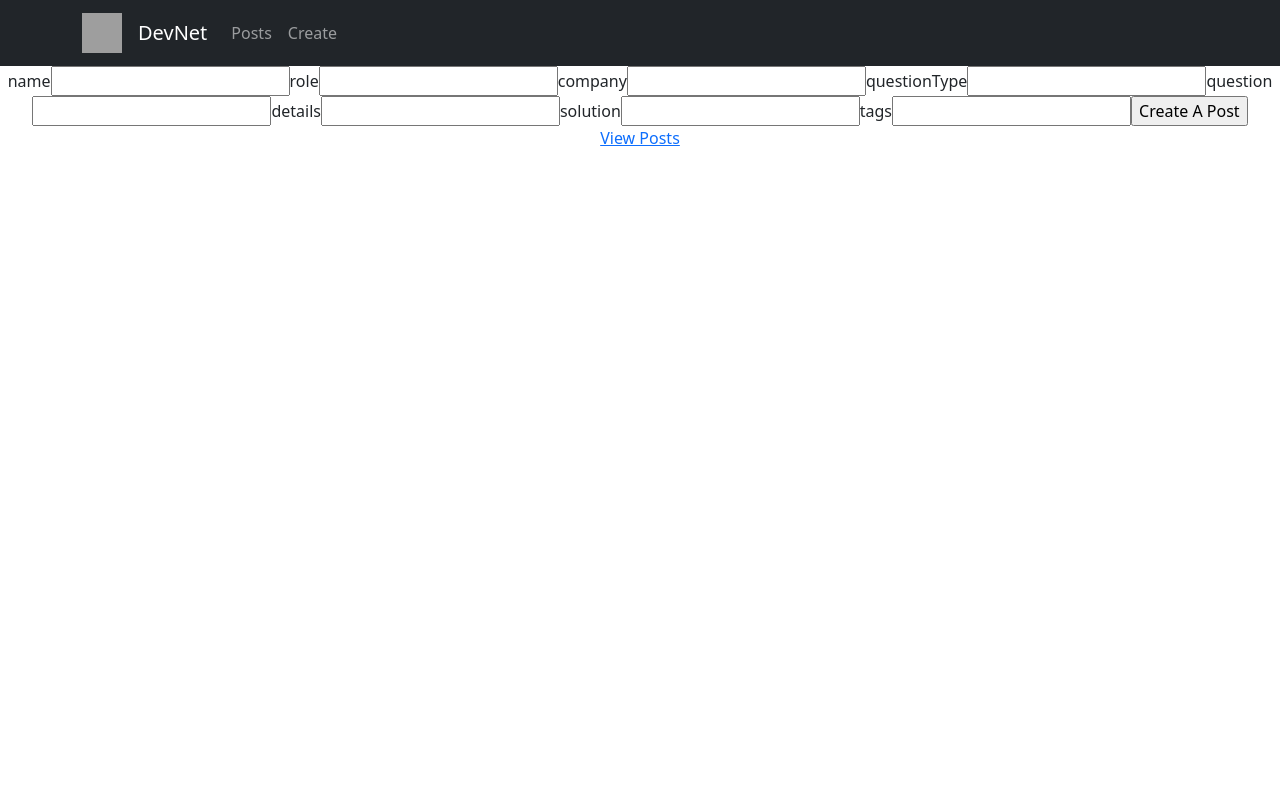
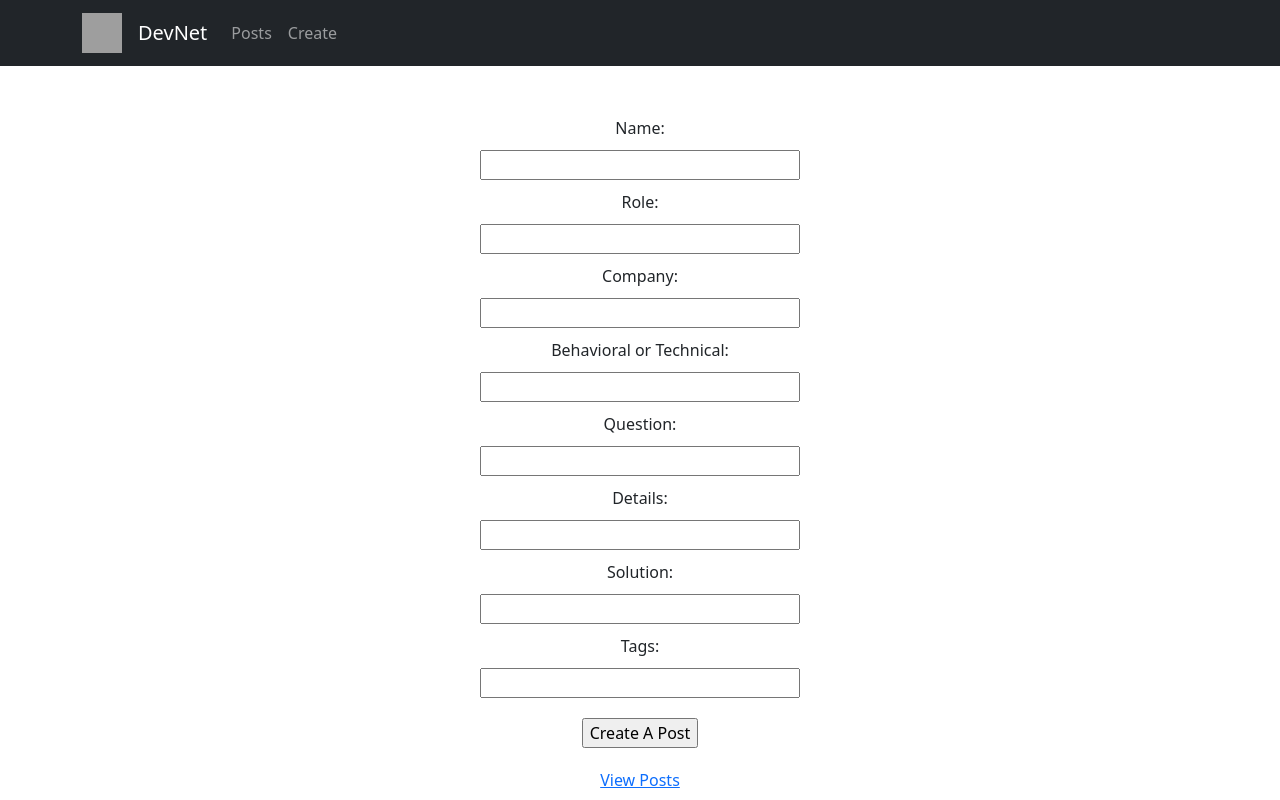
Before and after one commit to adaruiz93/devnet-frontend, a React (Create React App) app: page /devnet/new in a window 1280 px wide. Built offline with nearby package versions, Linux system fonts and the light colour scheme; grey boxes are pictures that could not be loaded; the HTML template or start-up script is replaced by a standard one.

Commit message:
added styling to DevList, NewDev, and EditDev

```diff
--- a/src/App.css
+++ b/src/App.css
@@ -4,15 +4,34 @@
   text-align: center;
 }
 body {
-  display: flex;
   text-align: center;
 }
 div {
   text-align: center;
 }
 main {
-  max-width: 600px;
+  display: flex;
+  flex-direction: column;
+  margin: auto;
+  width: 75%;
 }
+form {
+  display: flex;
+  flex-direction: column;
+  margin: auto;
+  width: 25%;
+  margin-top: 40px;
+}
+label {
+  padding: 10px;
+}
+input[type='submit'] {
+  margin-top: 20px;
+  margin-left: auto;
+  margin-right: auto;
+  margin-bottom: 20px;
+}
+
 .dev-home {
   display: flex;
   justify-content: center;
--- a/src/components/DevList.js
+++ b/src/components/DevList.js
@@ -36,6 +36,7 @@ const DevList = (props) => {
 
   return (
     <div>
+    <main>
       <table>
         <thead>
           <tr>
@@ -67,6 +68,7 @@ const DevList = (props) => {
         </tbody>
       </table>
       <Link to='/devnet/new'>Create New Post</Link>
+      </main>
     </div>
   )
 }
--- a/src/components/Home.js
+++ b/src/components/Home.js
@@ -1,7 +1,7 @@
 import React from 'react'
 import {Link} from 'react-router-dom'
 import 'bootstrap/dist/css/bootstrap.min.css';
-import { Button, Navbar, Container, Nav } from 'react-bootstrap';
+import { Navbar, Container, Nav } from 'react-bootstrap';
 
 const Home = (props) => {
   return (
--- a/src/components/NewDev.js
+++ b/src/components/NewDev.js
@@ -1,5 +1,7 @@
 import React, {useState} from 'react'
 import {Link} from 'react-router-dom'
+import 'bootstrap/dist/css/bootstrap.min.css';
+import { Row, Col, Form, Navbar, Container, Nav } from 'react-bootstrap';
 
 
 const NewDev = (props) => {
@@ -44,35 +46,38 @@ const NewDev = (props) => {
   }
 
   return (
-    <div>
+    <div class="new-form">
+
       <form onSubmit = {handleSubmit}>
-        <label htmlFor = "name">name</label>
+        <label htmlFor = "name">Name:</label>
         <input id = "name" name = "name" value = {input.name} onChange = {handleChange} />
 
-        <label htmlFor = "role">role</label>
+        <label htmlFor = "role">Role:</label>
         <input id = "role" name = "role" value = {input.role} onChange = {handleChange} />
 
-        <label htmlFor = "company">company</label>
+        <label htmlFor = "company">Company:</label>
         <input id = "company" name = "company" value = {input.company} onChange = {handleChange} />
 
-        <label htmlFor = "questionType">questionType</label>
+        <label htmlFor = "questionType">Behavioral or Technical:</label>
         <input id = "questionType" name = "questionType" value = {input.questionType} onChange = {handleChange} />
 
-        <label htmlFor = "question">question</label>
+        <label htmlFor = "question">Question:</label>
         <input id = "question" name = "question" value = {input.question} onChange = {handleChange} />
 
-        <label htmlFor = "details">details</label>
+        <label htmlFor = "details">Details:</label>
         <input id = "details" name = "details" value = {input.details} onChange = {handleChange} />
 
-        <label htmlFor = "solution">solution</label>
+        <label htmlFor = "solution">Solution:</label>
         <input id = "solution" name = "solution" value = {input.solution} onChange = {handleChange} />
 
-        <label htmlFor = "tags">tags</label>
+        <label htmlFor = "tags">Tags:</label>
         <input id = "tags" name = "tags" value = {input.tags} onChange = {handleChange} />
 
         <input type = 'submit' value = 'Create A Post' />
       </form>
       <Link to = '/devnet'>View Posts</Link>
+
+
     </div>
   )
 }
```
